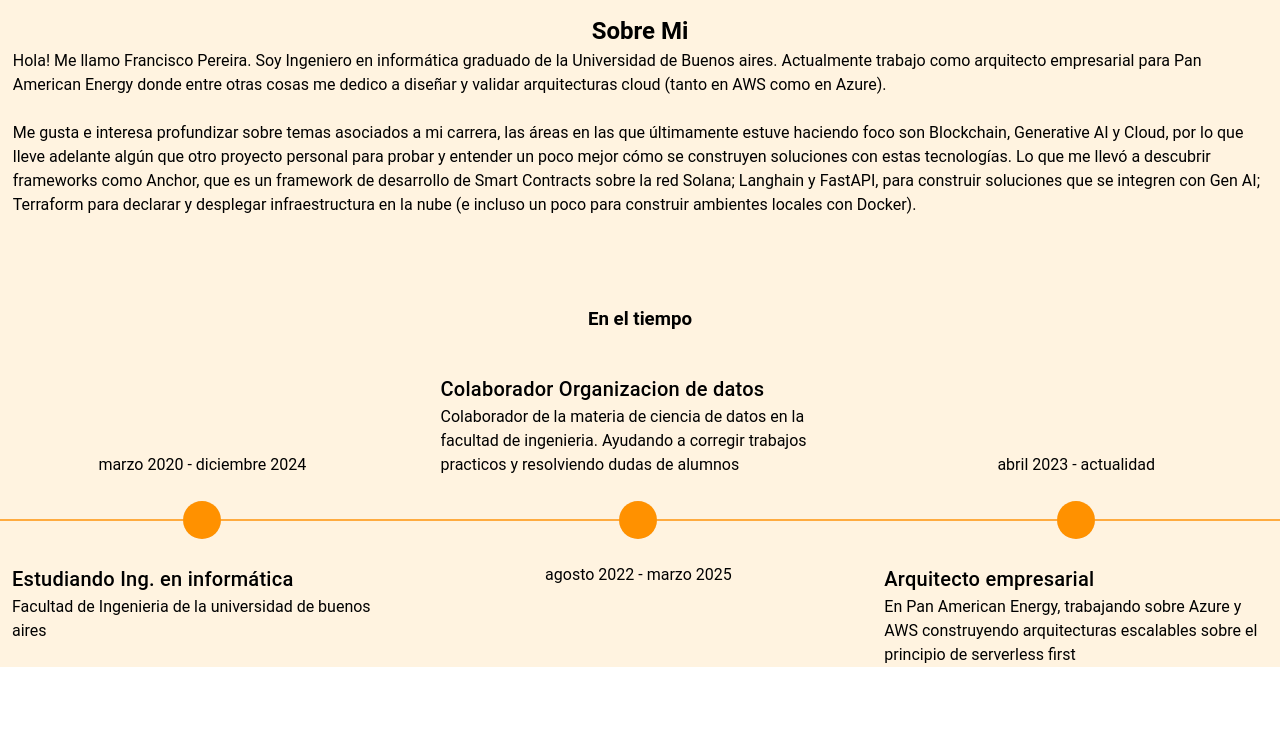
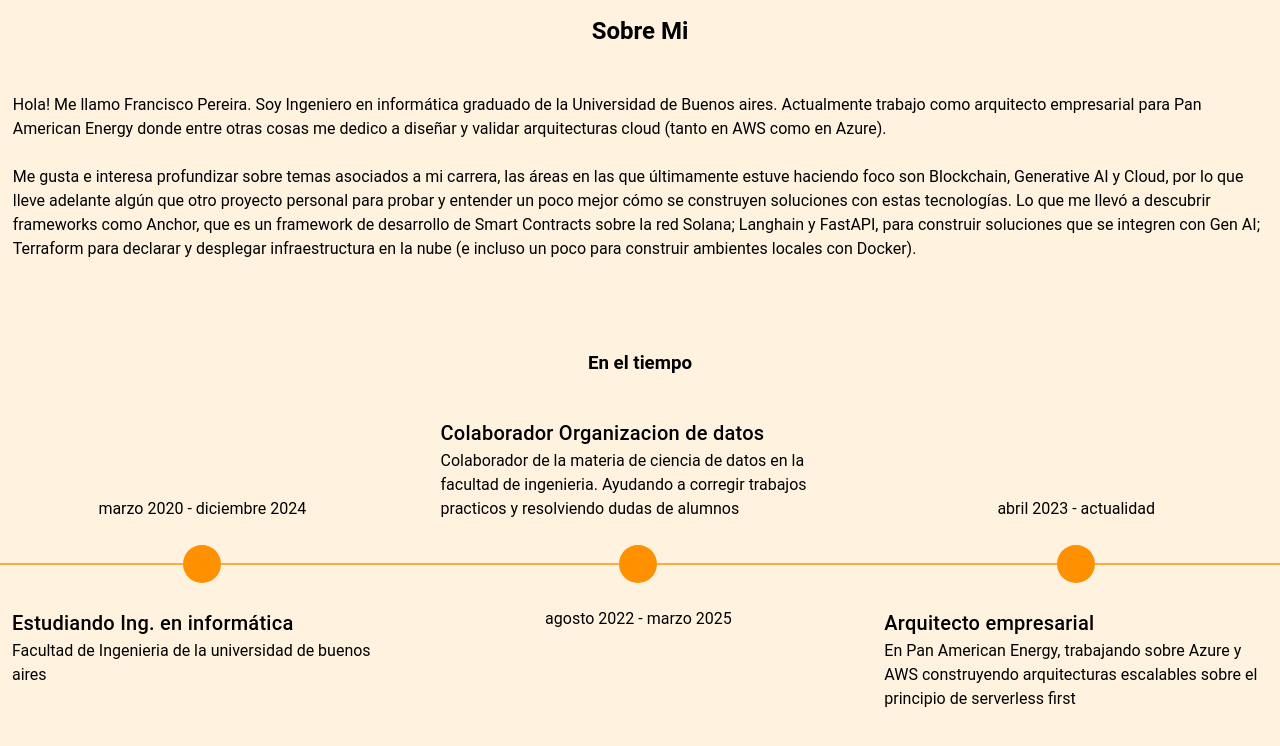
Before and after one commit to franciscoJpereira/franciscoJpereira.github.io, a Vue app: page / in a window 1280 px wide. Shown: the top 746 px of the page. Built offline with nearby package versions, Linux system fonts and the light colour scheme.

Commit message:
ADD: new build and mobile fix#4

```diff
--- a/src/views/MainView.vue
+++ b/src/views/MainView.vue
@@ -16,20 +16,10 @@ const About = about as AboutInfo;
 
 
 <style>
- .menu-card {
-   flex: 1;
-   max-width: 10vw;
-   min-height: 100vh;
-   display: flex;
-   flex-direction: column;
-   justify-content: space-evenly;
-   position: static;
-}
-
  .main-background {
     display: flex;
     flex-direction: row;
-    width: 100%;
-    height: 100%;
+    min-width: 100vw;
+    min-height: 100vh;
  }
 </style>
```
Also changed, not shown: 6 other files (tests, documents, lock files or other folders).
